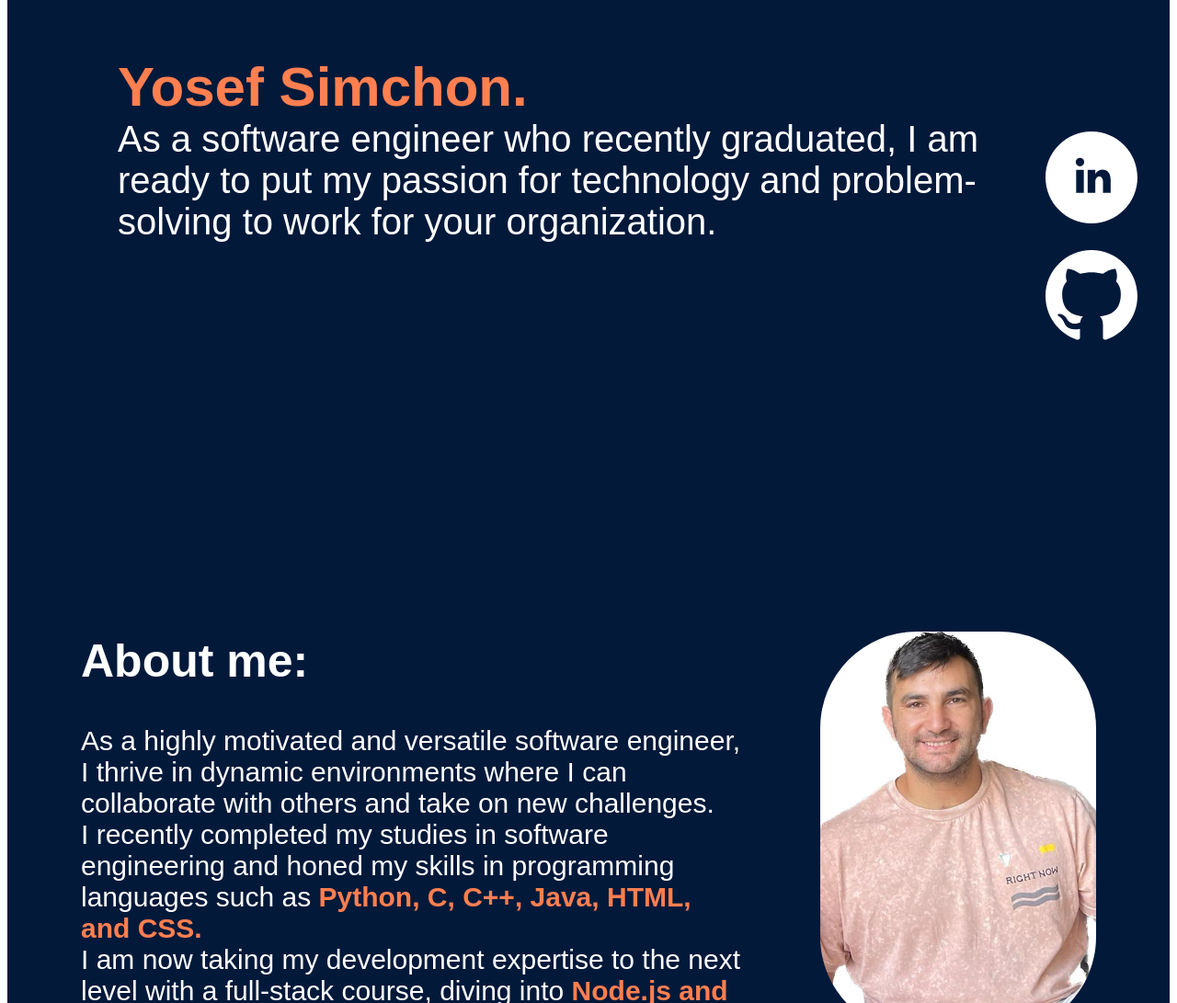
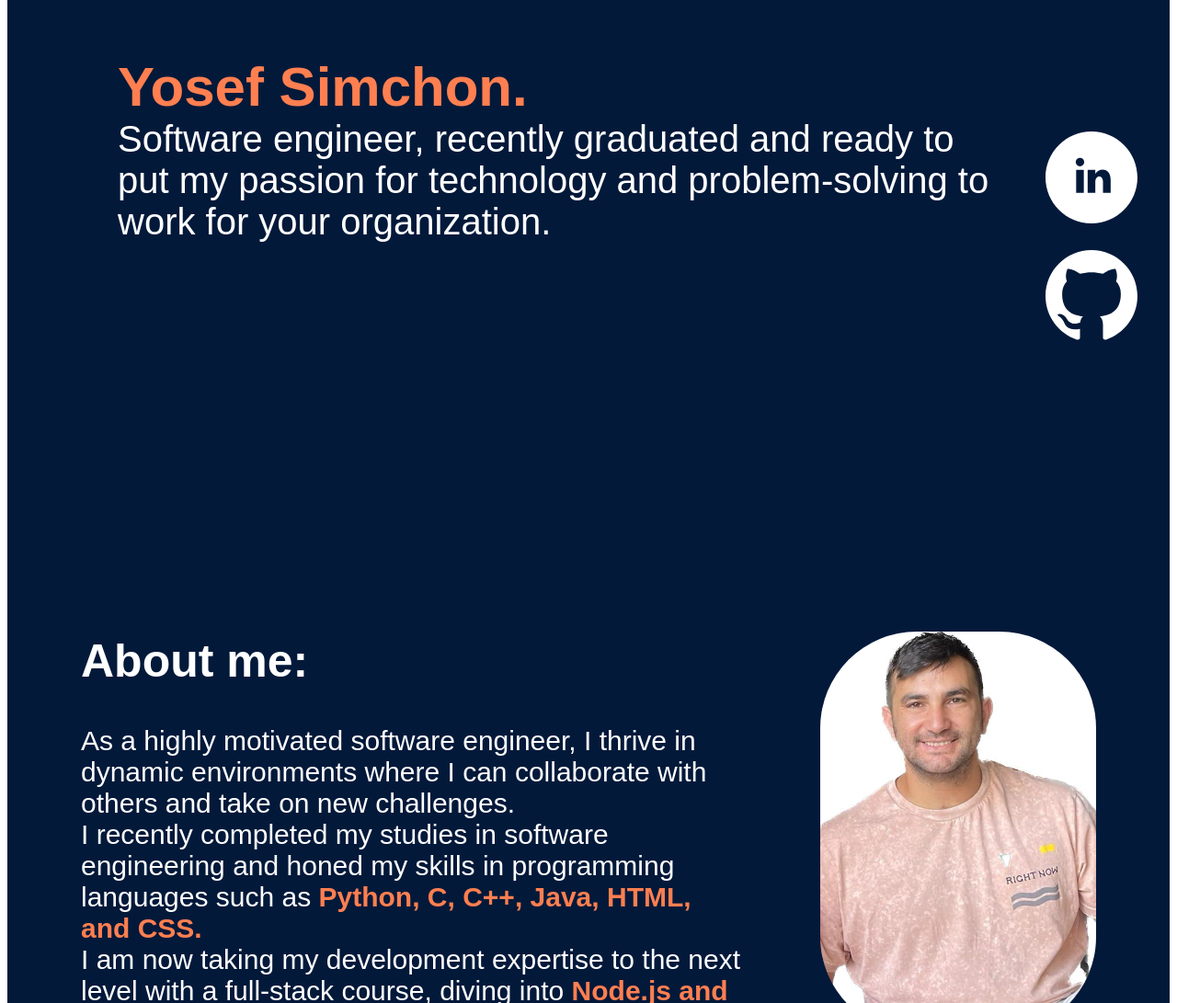
Before and after one commit to yosefsi/Portfolio, a plain HTML site: page index.html in a window 1280 px wide. Shown: the part 240-1331 px from the top of the page at 92% size. Drawn offline with Linux system fonts and the light colour scheme.

Commit message:
Update index.html

```diff
--- a/index.html
+++ b/index.html
@@ -36,8 +36,8 @@
                 <div class="name_social">
                     <div class="name ">
                         <h1 class="F_NAME">Yosef Simchon.</h1>
-                        <p> As a software engineer who recently graduated,
-                            I am ready to put my passion for technology and
+                        <p>Software engineer, recently graduated
+                            and ready to put my passion for technology and
                              problem-solving to work for your organization.
                             </p>
                     </div>
@@ -57,7 +57,7 @@
                 <div class="info">
                     <h2>About me:</h2>
                     <p class="about_description">
-                        As a highly motivated and versatile software engineer,
+                        As a highly motivated software engineer,
                          I thrive in dynamic environments where I can collaborate with others and take on new challenges.
                          <p class="about_description" >
                           I recently completed my studies in software engineering
```
